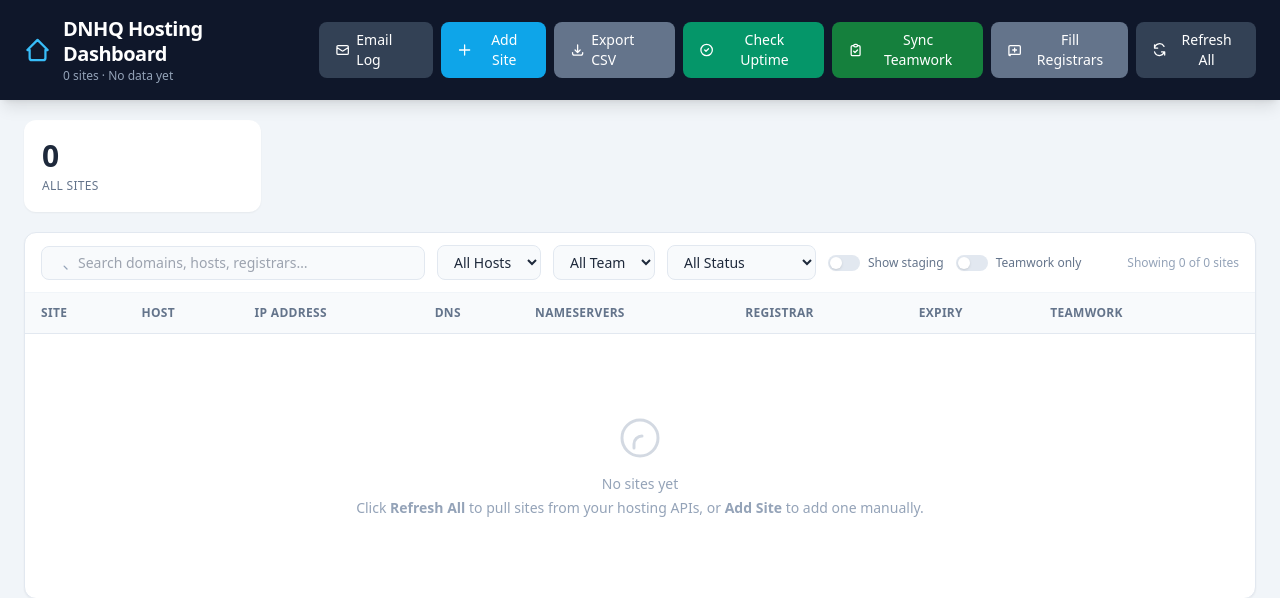
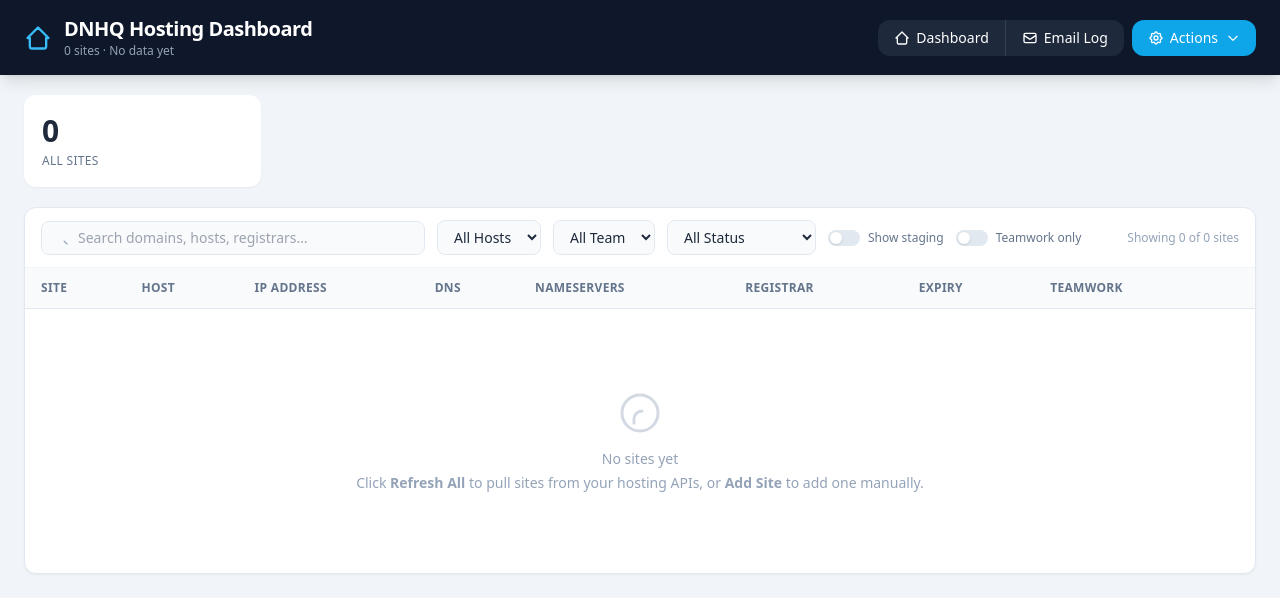
Before and after one commit to digitalnomads-hq/hosting-dashboard, a Flask app: page / in a window 1280 px wide. Shown: the top 598 px of the page. Run offline with Flask 3, Linux system fonts and the light colour scheme; data that the repository does not hold is empty; some libraries are stand-ins or nearby versions.

Commit message:
Header redesign: nav menu + Actions dropdown
- Dashboard and Email Log moved into a consistent pill-style nav menu
  shown on both pages (active page highlighted)
- All action buttons consolidated into an 'Actions' dropdown:
  Fetch New Sites, Check Uptime, Sync Teamwork, Fill Registrars,
  Add Site, Export CSV
- Renamed 'Refresh All' to 'Fetch New Sites'
- Email Log page: Refresh and Sign out buttons kept separate for clarity

Co-Authored-By: Claude Sonnet 4.6 <noreply@anthropic.com>

```diff
--- a/templates/index.html
+++ b/templates/index.html
@@ -85,61 +85,109 @@
     </div>
 
     <div class="flex items-center gap-2">
+
+      <!-- Nav menu -->
+      <nav class="flex items-center bg-slate-800 rounded-xl overflow-hidden">
+        <a href="/"
+           class="flex items-center gap-1.5 px-4 py-2 text-white text-sm font-medium hover:bg-slate-700 transition border-r border-slate-700">
+          <svg class="w-4 h-4" fill="none" viewBox="0 0 24 24" stroke="currentColor">
+            <path stroke-linecap="round" stroke-linejoin="round" stroke-width="2"
+                  d="M5 12H3l9-9 9 9h-2M5 12v7a2 2 0 002 2h10a2 2 0 002-2v-7"/>
+          </svg>
+          Dashboard
+        </a>
         <a href="/emails"
-         class="flex items-center gap-1.5 px-4 py-2 bg-slate-700 hover:bg-slate-600 text-white text-sm font-medium rounded-lg transition">
+           class="flex items-center gap-1.5 px-4 py-2 text-white text-sm font-medium hover:bg-slate-700 transition">
           <svg class="w-4 h-4" fill="none" viewBox="0 0 24 24" stroke="currentColor">
             <path stroke-linecap="round" stroke-linejoin="round" stroke-width="2"
                   d="M3 8l7.89 5.26a2 2 0 002.22 0L21 8M5 19h14a2 2 0 002-2V7a2 2 0 00-2-2H5a2 2 0 00-2 2v10a2 2 0 002 2z"/>
           </svg>
           Email Log
         </a>
-      <button onclick="openAddModal()"
-              class="flex items-center gap-1.5 px-4 py-2 bg-sky-500 hover:bg-sky-400 text-white text-sm font-medium rounded-lg transition">
+      </nav>
+
+      <!-- Settings dropdown -->
+      <div class="relative" id="settings-menu-wrap">
+        <button onclick="toggleSettingsMenu()"
+                class="flex items-center gap-1.5 px-4 py-2 bg-sky-500 hover:bg-sky-400 text-white text-sm font-medium rounded-xl transition">
           <svg class="w-4 h-4" fill="none" viewBox="0 0 24 24" stroke="currentColor">
+            <path stroke-linecap="round" stroke-linejoin="round" stroke-width="2"
+                  d="M10.325 4.317c.426-1.756 2.924-1.756 3.35 0a1.724 1.724 0 002.573 1.066c1.543-.94 3.31.826 2.37 2.37a1.724 1.724 0 001.065 2.572c1.756.426 1.756 2.924 0 3.35a1.724 1.724 0 00-1.066 2.573c.94 1.543-.826 3.31-2.37 2.37a1.724 1.724 0 00-2.572 1.065c-.426 1.756-2.924 1.756-3.35 0a1.724 1.724 0 00-2.573-1.066c-1.543.94-3.31-.826-2.37-2.37a1.724 1.724 0 00-1.065-2.572c-1.756-.426-1.756-2.924 0-3.35a1.724 1.724 0 001.066-2.573c-.94-1.543.826-3.31 2.37-2.37.996.608 2.296.07 2.572-1.065z"/>
+            <path stroke-linecap="round" stroke-linejoin="round" stroke-width="2" d="M15 12a3 3 0 11-6 0 3 3 0 016 0z"/>
+          </svg>
+          Actions
+          <svg class="w-3.5 h-3.5 ml-0.5" fill="none" viewBox="0 0 24 24" stroke="currentColor">
+            <path stroke-linecap="round" stroke-linejoin="round" stroke-width="2" d="M19 9l-7 7-7-7"/>
+          </svg>
+        </button>
+
+        <div id="settings-dropdown"
+             class="hidden absolute right-0 mt-2 w-56 bg-white rounded-2xl shadow-xl border border-slate-100 z-50 py-1.5 overflow-hidden">
+
+          <!-- Fetch -->
+          <button id="refresh-btn" onclick="startRefresh(); closeSettingsMenu()"
+                  class="w-full flex items-center gap-3 px-4 py-2.5 text-sm text-slate-700 hover:bg-slate-50 transition">
+            <svg id="refresh-icon" class="w-4 h-4 text-slate-400 flex-shrink-0" fill="none" viewBox="0 0 24 24" stroke="currentColor">
+              <path stroke-linecap="round" stroke-linejoin="round" stroke-width="2"
+                    d="M4 4v5h5M20 20v-5h-5M4 9a8 8 0 0114.93-2.69M19.07 15.69A8 8 0 014 15"/>
+            </svg>
+            Fetch New Sites
+          </button>
+
+          <!-- Check Uptime -->
+          <button id="uptime-btn" onclick="startUptimeCheck(); closeSettingsMenu()"
+                  class="w-full flex items-center gap-3 px-4 py-2.5 text-sm text-slate-700 hover:bg-slate-50 transition">
+            <svg class="w-4 h-4 text-slate-400 flex-shrink-0" fill="none" viewBox="0 0 24 24" stroke="currentColor">
+              <path stroke-linecap="round" stroke-linejoin="round" stroke-width="2"
+                    d="M9 12l2 2 4-4m6 2a9 9 0 11-18 0 9 9 0 0118 0z"/>
+            </svg>
+            Check Uptime
+          </button>
+
+          <!-- Sync Teamwork -->
+          <button id="teamwork-btn" onclick="startTeamworkSync(); closeSettingsMenu()"
+                  class="w-full flex items-center gap-3 px-4 py-2.5 text-sm text-slate-700 hover:bg-slate-50 transition">
+            <svg class="w-4 h-4 text-slate-400 flex-shrink-0" fill="none" viewBox="0 0 24 24" stroke="currentColor">
+              <path stroke-linecap="round" stroke-linejoin="round" stroke-width="2"
+                    d="M9 5H7a2 2 0 00-2 2v12a2 2 0 002 2h10a2 2 0 002-2V7a2 2 0 00-2-2h-2M9 5a2 2 0 002 2h2a2 2 0 002-2M9 5a2 2 0 012-2h2a2 2 0 012 2m-6 9l2 2 4-4"/>
+            </svg>
+            Sync Teamwork
+          </button>
+
+          <!-- Fill Registrars -->
+          <button id="backfill-btn" onclick="startBackfill(); closeSettingsMenu()"
+                  class="w-full flex items-center gap-3 px-4 py-2.5 text-sm text-slate-700 hover:bg-slate-50 transition">
+            <svg class="w-4 h-4 text-slate-400 flex-shrink-0" fill="none" viewBox="0 0 24 24" stroke="currentColor">
+              <path stroke-linecap="round" stroke-linejoin="round" stroke-width="2"
+                    d="M9 12h6m-3-3v6m-7 4h14a2 2 0 002-2V7a2 2 0 00-2-2H5a2 2 0 00-2 2v12a2 2 0 002 2z"/>
+            </svg>
+            Fill Registrars
+          </button>
+
+          <div class="border-t border-slate-100 my-1"></div>
+
+          <!-- Add Site -->
+          <button onclick="openAddModal(); closeSettingsMenu()"
+                  class="w-full flex items-center gap-3 px-4 py-2.5 text-sm text-slate-700 hover:bg-slate-50 transition">
+            <svg class="w-4 h-4 text-slate-400 flex-shrink-0" fill="none" viewBox="0 0 24 24" stroke="currentColor">
               <path stroke-linecap="round" stroke-linejoin="round" stroke-width="2" d="M12 4v16m8-8H4"/>
             </svg>
             Add Site
           </button>
+
+          <!-- Export CSV -->
           <a href="/export.csv"
-         class="flex items-center gap-1.5 px-4 py-2 bg-slate-500 hover:bg-slate-400 text-white text-sm font-medium rounded-lg transition">
-        <svg class="w-4 h-4" fill="none" viewBox="0 0 24 24" stroke="currentColor">
+             class="w-full flex items-center gap-3 px-4 py-2.5 text-sm text-slate-700 hover:bg-slate-50 transition">
+            <svg class="w-4 h-4 text-slate-400 flex-shrink-0" fill="none" viewBox="0 0 24 24" stroke="currentColor">
               <path stroke-linecap="round" stroke-linejoin="round" stroke-width="2"
                     d="M4 16v1a3 3 0 003 3h10a3 3 0 003-3v-1m-4-4l-4 4m0 0l-4-4m4 4V4"/>
             </svg>
             Export CSV
           </a>
-      <button id="uptime-btn" onclick="startUptimeCheck()"
-              class="flex items-center gap-1.5 px-4 py-2 bg-emerald-600 hover:bg-emerald-500 text-white text-sm font-medium rounded-lg transition">
-        <svg class="w-4 h-4" fill="none" viewBox="0 0 24 24" stroke="currentColor">
-          <path stroke-linecap="round" stroke-linejoin="round" stroke-width="2"
-                d="M9 12l2 2 4-4m6 2a9 9 0 11-18 0 9 9 0 0118 0z"/>
-        </svg>
-        Check Uptime
-      </button>
-      <button id="teamwork-btn" onclick="startTeamworkSync()"
-              class="flex items-center gap-1.5 px-4 py-2 bg-green-700 hover:bg-green-600 text-white text-sm font-medium rounded-lg transition">
-        <svg class="w-4 h-4" fill="none" viewBox="0 0 24 24" stroke="currentColor">
-          <path stroke-linecap="round" stroke-linejoin="round" stroke-width="2"
-                d="M9 5H7a2 2 0 00-2 2v12a2 2 0 002 2h10a2 2 0 002-2V7a2 2 0 00-2-2h-2M9 5a2 2 0 002 2h2a2 2 0 002-2M9 5a2 2 0 012-2h2a2 2 0 012 2m-6 9l2 2 4-4"/>
-        </svg>
-        Sync Teamwork
-      </button>
-      <button id="backfill-btn" onclick="startBackfill()"
-              class="flex items-center gap-1.5 px-4 py-2 bg-slate-500 hover:bg-slate-400 text-white text-sm font-medium rounded-lg transition">
-        <svg class="w-4 h-4" fill="none" viewBox="0 0 24 24" stroke="currentColor">
-          <path stroke-linecap="round" stroke-linejoin="round" stroke-width="2"
-                d="M9 12h6m-3-3v6m-7 4h14a2 2 0 002-2V7a2 2 0 00-2-2H5a2 2 0 00-2 2v12a2 2 0 002 2z"/>
-        </svg>
-        Fill Registrars
-      </button>
-      <button id="refresh-btn" onclick="startRefresh()"
-              class="flex items-center gap-1.5 px-4 py-2 bg-slate-700 hover:bg-slate-600 text-white text-sm font-medium rounded-lg transition">
-        <svg id="refresh-icon" class="w-4 h-4" fill="none" viewBox="0 0 24 24" stroke="currentColor">
-          <path stroke-linecap="round" stroke-linejoin="round" stroke-width="2"
-                d="M4 4v5h5M20 20v-5h-5M4 9a8 8 0 0114.93-2.69M19.07 15.69A8 8 0 014 15"/>
-        </svg>
-        Refresh All
-      </button>
+
+        </div>
+      </div>
+
     </div>
   </div>
 </header>
@@ -707,6 +755,17 @@
     });
   }
 
+  // ---- Settings dropdown ----
+  function toggleSettingsMenu() {
+    document.getElementById('settings-dropdown').classList.toggle('hidden');
+  }
+  function closeSettingsMenu() {
+    document.getElementById('settings-dropdown').classList.add('hidden');
+  }
+  document.addEventListener('click', e => {
+    if (!e.target.closest('#settings-menu-wrap')) closeSettingsMenu();
+  });
+
   // ---- 3-dot menu ----
   function toggleMenu(btn) {
     const dropdown = btn.nextElementSibling;
```
Also changed, not shown: templates/emails.html (+27 -13 lines). Lines whose indentation alone changed are shown as unchanged.
